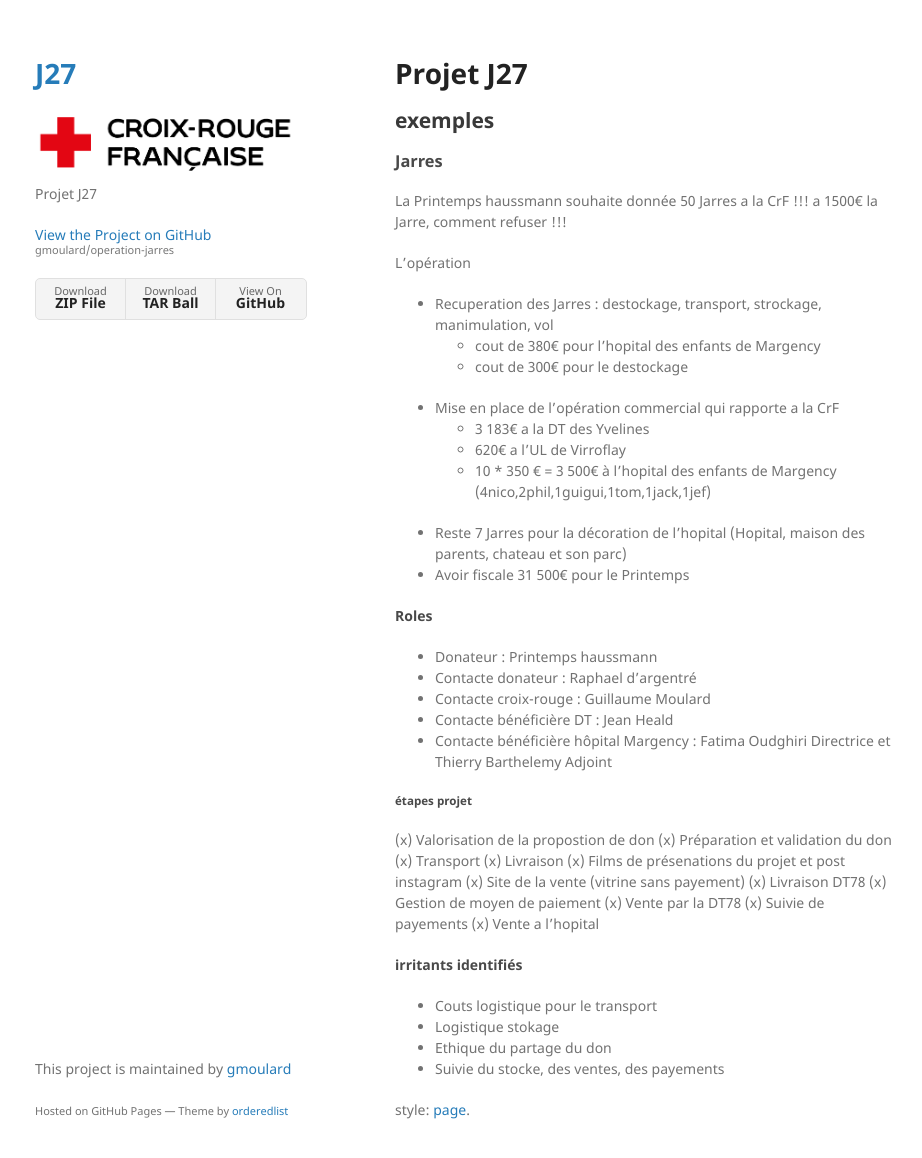
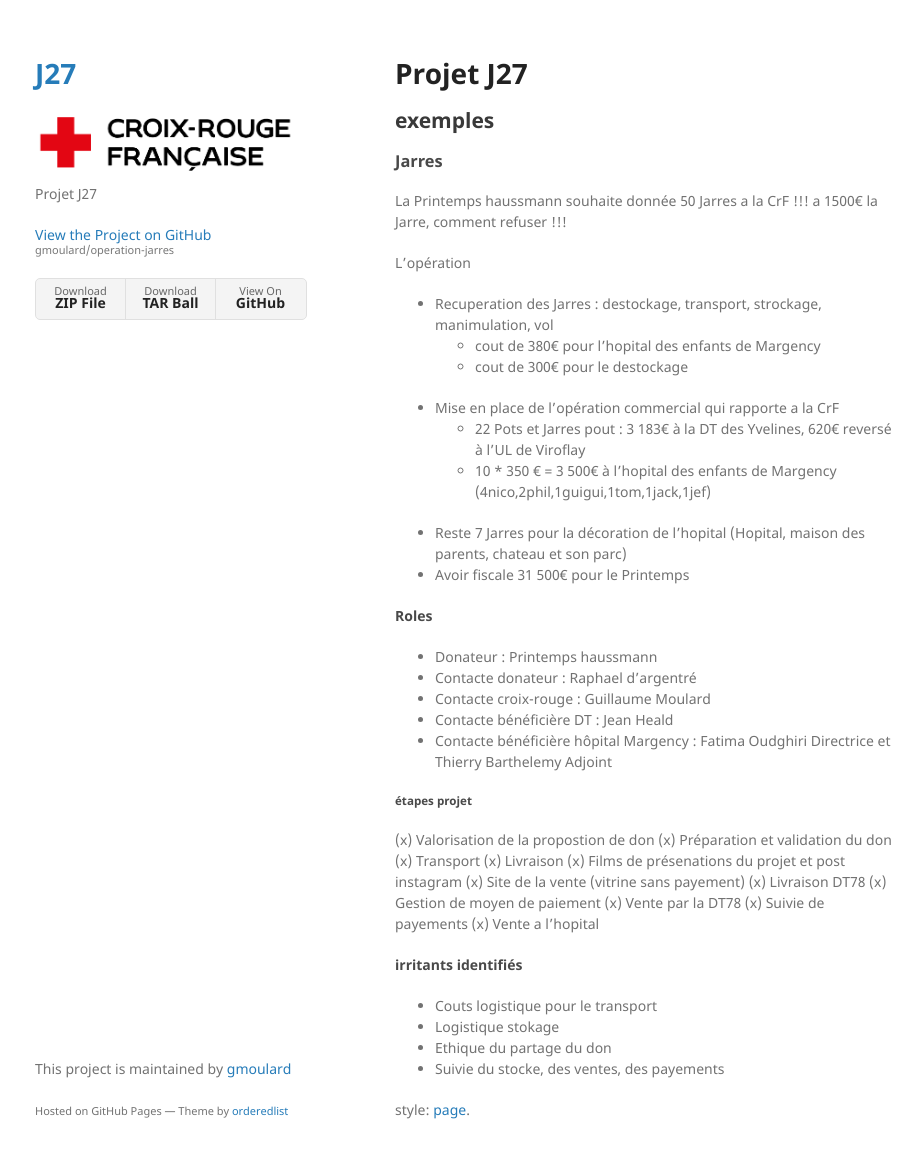
Before and after one commit to gmoulard/operation-jarres, a Jekyll site: the page built from projet.md, in a window 1280 px wide and 1190 px high. Shown: the top 1158 px of the window, without its empty margins (175-1097 px from the left). Built offline with Jekyll 4.4.1, drawn with Linux system fonts in a browser that asks for light colours; our own code applies the rules of GitHub Pages for plain Markdown files.

Commit message:
Refactor financial details in projet.md

```diff
--- a/projet.md
+++ b/projet.md
@@ -15,8 +15,7 @@
       - cout de 380€ pour l'hopital des enfants de Margency
       - cout de 300€ pour le destockage
   - Mise en place de l'opération commercial qui rapporte a la CrF
-      - 3 183€ a la DT des Yvelines
-      - 620€ a l'UL de Virroflay
+      - 22 Pots et Jarres pout : 3 183€ à la DT des Yvelines, 620€ reversé à l'UL de Viroflay
       - 10 * 350 € = 3 500€ à l'hopital des enfants de Margency (4nico,2phil,1guigui,1tom,1jack,1jef)
   - Reste 7 Jarres pour la décoration de l'hopital (Hopital, maison des parents, chateau et son parc)
 - Avoir fiscale 31 500€ pour le Printemps
```
